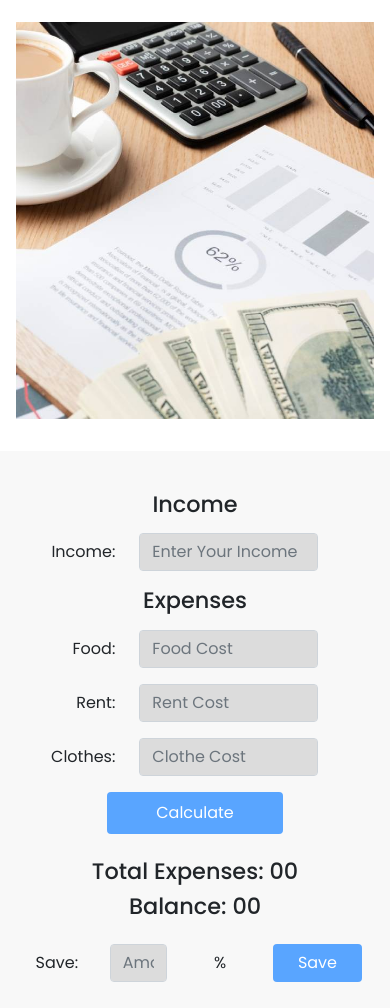
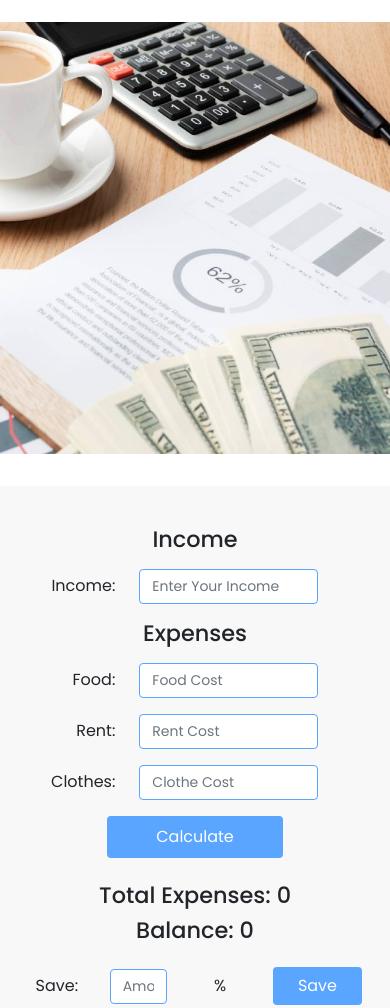
Before and after one commit to SamiulxHasanx07/salary-management, a plain HTML site: page index.html in a window 390 px wide. Shown: the part 76-1084 px from the top of the page. Drawn offline with nearby package versions, Linux system fonts and the light colour scheme.

Commit message:
Code Cleanup, Issue fix

```diff
--- a/css/style.css
+++ b/css/style.css
@@ -14,7 +14,6 @@ body{
 :root{
     --primary-color:#59A5FF;
     --custom-white: #F8F8F8;
-    --bg-gray: #DCDCDC;
 }
 
 
@@ -26,12 +25,6 @@ body{
 .pr-txt-color{
     color:var(--primary-color)
 }
-/* Gray Backgound  */
-.bg-gray{
-    background-color: var(--bg-gray);
-}
-
-
 .calculation-section{
     background-color: var(--custom-white);
 }
@@ -43,3 +36,24 @@ body{
 .title,.amount-title{
     font-size: 1.4rem;
 }
+
+h1.text-center {
+    font-weight: 600;
+}
+/* input border color  */
+.input-wrapper input{
+    border:1px solid var(--primary-color);
+}
+
+/* validation border color  */
+.red-color::placeholder{
+    color:red;
+}
+
+/* mobile responsive */
+@media only screen and (max-width: 600px) {
+    /* input font size  */
+    .input-wrapper input{
+        font-size:14px;
+    }
+}
--- a/index.html
+++ b/index.html
@@ -19,8 +19,8 @@
       <!-- Project Body -->
       <section class="container project-body">
         <div class="row align-items-center">
-          <div class="cover-photo col-md-12 col-xl-6 px-3 my-3">
-            <img class="img-fluid" src="img/cover-photo.jpg" alt="">
+          <div class="cover-photo col-md-12 col-xl-6 px-0 px-lg-3 my-3">
+            <img class="w-100" src="img/cover-photo.jpg" alt="">
           </div>
           <div class="calculation-section col-md-12 col-xl-6 px-1 px-xl-5 py-4 py-sm-5 mt-3 mt-sm-0 overflow-hidden">
               <div class="income-section ">
@@ -30,7 +30,7 @@
                     <label class="">Income: </label>
                   </div>
                   <div class="col-6">
-                    <input id="total-income" class="form-control bg-gray text-dark" type="text" placeholder="Enter Your Income">
+                    <input id="total-income" class="form-control text-dark" type="text" placeholder="Enter Your Income">
                   </div>
                 </div>
               </div>
@@ -42,7 +42,7 @@
                       <label class="">Food: </label>
                     </div>
                     <div class="col-6">
-                      <input id="food-cost" class="form-control bg-gray text-dark" type="text" placeholder="Food Cost">
+                      <input id="food-cost" class="form-control text-dark" type="text" placeholder="Food Cost">
                     </div>
                   </div>
 
@@ -51,7 +51,7 @@
                       <label class="">Rent: </label>
                     </div>
                     <div class="col-6">
-                      <input id="rent-cost" class="form-control bg-gray text-dark" type="text" placeholder="Rent Cost">
+                      <input id="rent-cost" class="form-control text-dark" type="text" placeholder="Rent Cost">
                     </div>
                   </div>
 
@@ -60,15 +60,15 @@
                       <label class="">Clothes: </label>
                     </div>
                     <div class="col-6">
-                      <input id="clothe-cost" class="form-control bg-gray text-dark" type="text" placeholder="Clothe Cost">
+                      <input id="clothe-cost" class="form-control text-dark" type="text" placeholder="Clothe Cost">
                     </div>
                   </div>
 
                   <div class="btn-wrapper d-flex align-items-center justify-content-center">
                     <button id="calculate-btn" type="button" class="btn pr-bg-color text-white px-5 py-2">Calculate</button>
                   </div>
-                  <h3 class="amount-title text-center mt-4">Total Expenses: <span id="total-expenses">00</span></h3>
-                  <h3 class="amount-title text-center mb-4">Balance: <span id="balance">00</span></h3>
+                  <h3 class="amount-title text-center mt-4">Total Expenses: <span id="total-expenses">0</span></h3>
+                  <h3 class="amount-title text-center mb-4">Balance: <span id="balance">0</span></h3>
               </div>
 
               <div class="savings-section">
@@ -77,7 +77,7 @@
                       <label for="">Save:</label>
                     </div>
                     <div class="col">
-                      <input id="saving-percent" class="form-control bg-gray text-dark" type="text" placeholder="Amount">
+                      <input id="saving-percent" class="form-control text-dark" type="text" placeholder="Amount">
                     </div>
                     <div class="col d-flex justify-content-center">
                       <label for="">&#37;</label>
--- a/js/app.js
+++ b/js/app.js
@@ -10,16 +10,19 @@ function strToNumber(inputId, valueOrTxt){
         // Input Validation
         if(inputValue>=0){
             inputField.style.borderColor = '';
+            inputField.classList.remove('red-color');
             return inputValue;
         }else if(isNaN(inputValue)){
             inputField.value = '';
             inputField.placeholder = 'Text Or Empty Not Accepted';
             inputField.style.borderColor = 'red';
+            inputField.classList.add('red-color');
 
         }else if(inputValue<0){
             inputField.value = '';
             inputField.placeholder = 'Nagative Value Not Accepted';
             inputField.style.borderColor = 'red';
+            inputField.classList.add('red-color');
         }
     }
 
@@ -50,8 +53,7 @@ function totalExpenses(){
     // get clothe cost value
     const clotheCost = strToNumber('clothe-cost', 'value');
 
-
-
+    // total expense
     const total = foodCost + rentCost + clotheCost;
     // get total expenses
     const totalExpenseTxt = selectElementId('total-expenses');
@@ -92,74 +94,7 @@ function updateBalanceAndRemain(income, expenses){
 
 }
 
-// Get Calculate Button
-document.getElementById('calculate-btn').addEventListener('click', function(){
-
-
-    // get total Income
-    const totalIncome = strToNumber('total-income', 'value');
-    // get total Income
-    // const totalIncome = strToNumber('total-income', 'value');
-
-    // // get food cost
-    // const foodCost = strToNumber('food-cost', 'value');
-
-    // // get rent cost value
-    // const rentCost = strToNumber('rent-cost', 'value');
-
-    // // get clothe cost value
-    // const clotheCost = strToNumber('clothe-cost', 'value');
-
-
-    // foodCost + rentCost + clotheCost
-    // total Expenses
-    const getTotalExpense = totalExpenses();
-
-    // Update Balance and Remaining Balance
-    updateBalanceAndRemain(totalIncome, getTotalExpense);
-
-
-
-    // // get total expenses
-    // const totalExpenseTxt = selectElementId('total-expenses');
-    // // const totalExpenseValue = totalExpenseTxt.innerText;
-    // // const totalExpense = parseFloat(totalExpenseValue)
-
-    // if(getTotalExpense>=0){
-    //     totalExpenseTxt.innerText = getTotalExpense;
-    // }
-
-
-    // // Balance Calculate
-    // const balanceTxt = selectElementId('balance');
-
-    // // remain balance
-    // const remainBalanceId = selectElementId('remain-balance');
-    // // Total saving amount
-    // const totalSaving = selectElementId('saving-amount');
-    // // saving parcent
-    // const savingParcent =selectElementId('saving-percent');
-
-    // // update balance and remain balance
-    // const updateBalance = totalIncome - getTotalExpense;
-    // if(totalIncome>getTotalExpense){
-    //     balanceTxt.innerText = updateBalance;
-
-    //     // reset
-    //     remainBalanceId.innerText = updateBalance;
-    //     totalSaving.innerText = '0';
-    //     savingParcent.value = '';
-    //     balanceTxt.style.color= '';
-    // }else if(totalIncome<getTotalExpense){
-    //     balanceTxt.innerText = 'insufficient Income';
-    //     balanceTxt.style.color= 'red';
-    // }
-
-
-
-
-})
-
+// parcentate calculate q
 function parcentCalc(income, totalParcent){
 
     const parcentAmount = (income * totalParcent) / 100;
@@ -175,6 +110,7 @@ function updateSaveingBalance(saveParcent, saveAmount, balance){
     // totalSaving.innerText = savingsAmount;
     if(saveParcent == 0){
         totalSaving.innerText = '0';
+        totalSaving.style.color  = '';
     }else if(balance>=saveAmount){
         totalSaving.innerText = saveAmount;
         totalSaving.style.color  = '';
@@ -185,7 +121,6 @@ function updateSaveingBalance(saveParcent, saveAmount, balance){
 
 }
 
-// totalIncome, savingsAmount , balance
 // update remain balance
 function updateRemain(income, saveAmount, calcBalance){
 
@@ -203,14 +138,30 @@ function updateRemain(income, saveAmount, calcBalance){
         const updateRemainBalance = income - (totalExpense + saveAmount);
         if(updateRemainBalance>=0){
             remainBalanceId.innerText = updateRemainBalance;
+            remainBalanceId.style.color = '';
         }else{
             remainBalanceId.innerText = calcBalance;
+            remainBalanceId.style.color = '';
         }
         remainBalanceId.style.color = '';
 
     }
 
 }
+
+// Get Calculate Button
+document.getElementById('calculate-btn').addEventListener('click', function(){
+
+
+    // get total Income
+    const totalIncome = strToNumber('total-income', 'value');
+    // total Expenses
+    const getTotalExpense = totalExpenses();
+
+    // Update Balance and Remaining Balance
+    updateBalanceAndRemain(totalIncome, getTotalExpense);
+})
+
 document.getElementById('save-btn').addEventListener('click', function(){
 
     // get savings parcent amount
@@ -227,45 +178,9 @@ document.getElementById('save-btn').addEventListener('click', function(){
 
     const savingsAmount = parcentCalc(totalIncome, savingsParcentAmount);
 
+    // updateSaveings
+    updateSaveingBalance(savingsParcentAmount, savingsAmount, balance);
 
-    updateSaveingBalance(savingsParcentAmount, savingsAmount, balance)
-
-    updateRemain(totalIncome, savingsAmount , balance)
-    // // updateSaveings
-    // const totalSaving = selectElementId('saving-amount');
-
-    // // totalSaving.innerText = savingsAmount;
-    // if(savingsParcentAmount == 0){
-    //     totalSaving.innerText = '0';
-    // }else if(balance>=savingsAmount){
-    //     totalSaving.innerText = savingsAmount;
-    //     totalSaving.style.color  = '';
-    // }else if(balance<savingsAmount){
-    //     totalSaving.innerText = 'Insufficient balance';
-    //     totalSaving.style.color  = 'red';
-    // }
-
-
-    // function updateRemain(){
-    //     // get remian balance
-    //     const remainBalanceId = selectElementId('remain-balance');
-
-    //     // update remain balance
-    //     if(isNaN(balance)){
-    //         remainBalanceId.innerText = 'balance insaficient';
-    //         remainBalanceId.style.color = 'red';
-
-    //     }else{
-    //         const updateRemainBalance = totalIncome - (totalExpense + savingsAmount);
-    //         if(updateRemainBalance>=0){
-    //             remainBalanceId.innerText = updateRemainBalance;
-    //         }else{
-    //             remainBalanceId.innerText = balance;
-    //         }
-    //         remainBalanceId.style.color = '';
-
-    //     }
-
-    // }
-
+    // update remain balance
+    updateRemain(totalIncome, savingsAmount , balance);
 })
```
